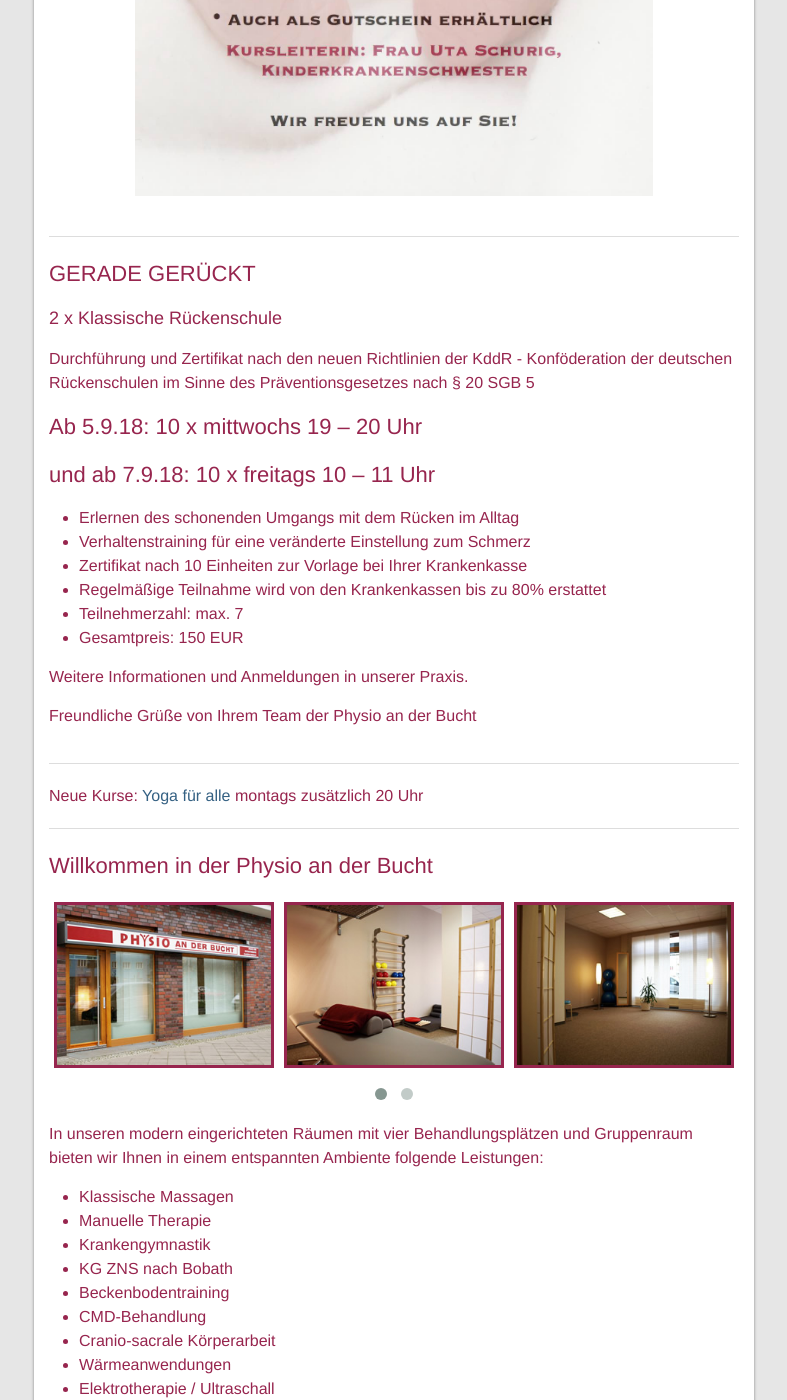
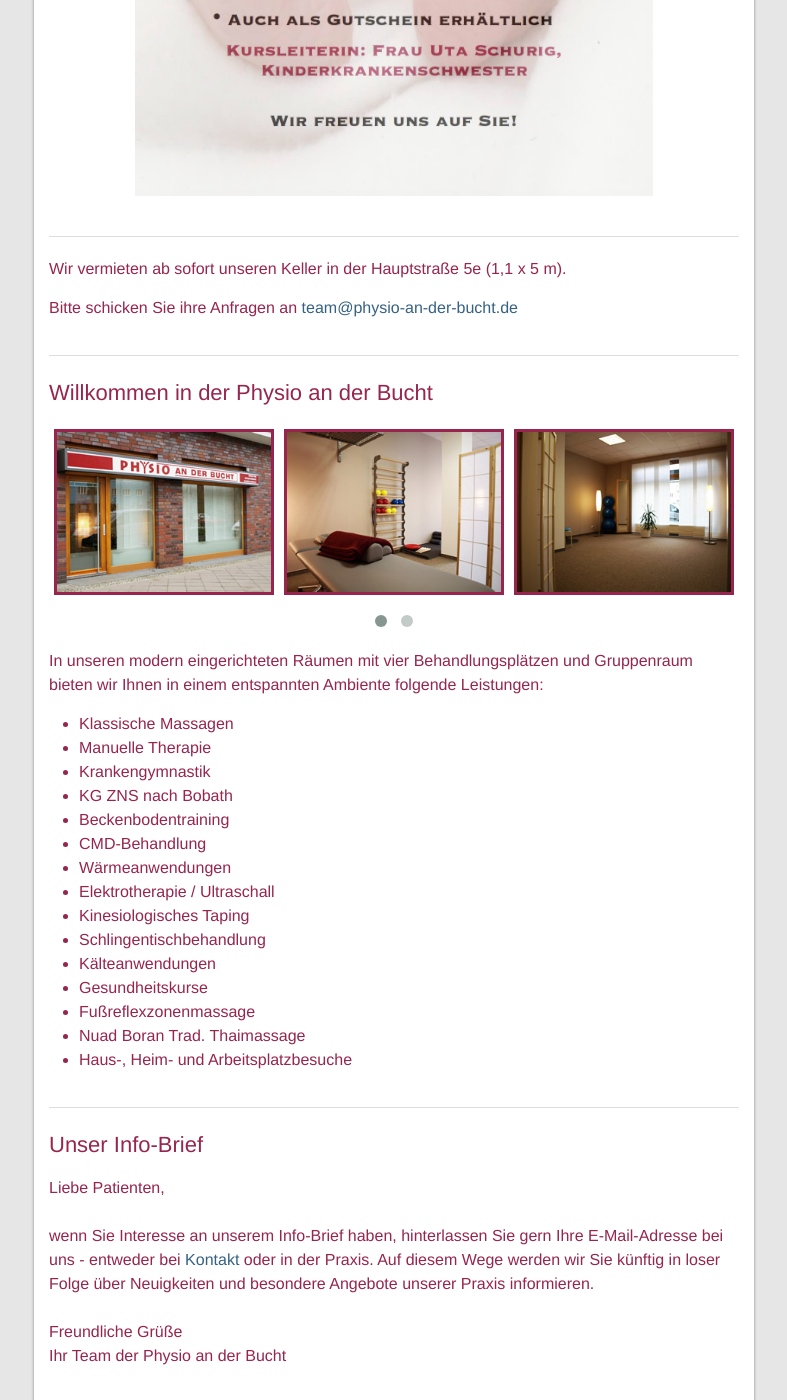
Before and after one commit to davidbasalla/physio_website_2, a Jekyll site: the page built from index.html, in a window 1280 px wide and 1400 px high, scrolled down 820 px. Shown: the whole window, without its empty margins (246-1033 px from the left). Built offline with Jekyll 4.4.1, drawn with Linux system fonts in a browser that asks for light colours.

Commit message:
Update content

```diff
--- a/_layouts/praxis.html
+++ b/_layouts/praxis.html
@@ -1,87 +1,62 @@
 ---
 layout: default
 ---
+
 <article class="post">
-
   <div class="wrapper">
-
     <div class="post-content">
-
       <div class="news">
         Wir suchen Verstärkung für unser Team.
         <a href="../jobs.html"> Hier erfahren Sie mehr </a>
       </div>
 
       <div class="news">
-        <img class="image-width-medium" alt="Baby Massage Werbung" src="{{ site.baseurl }}/assets/images/baby_massage_klein_v01.jpg">
+        <img
+          class="image-width-medium"
+          alt="Baby Massage Werbung"
+          src="{{ site.baseurl }}/assets/images/baby_massage_klein_v01.jpg"
+        />
       </div>
 
       <div class="news">
-        <h3>GERADE GERÜCKT</h3>
-        <h4>2 x Klassische Rückenschule</h4>
-
         <p>
-          Durchführung und Zertifikat nach den neuen Richtlinien der
-          KddR - Konföderation der deutschen Rückenschulen im Sinne
-          des Präventionsgesetzes nach § 20 SGB 5
+          Wir vermieten ab sofort unseren Keller in der Hauptstraße 5e (1,1 x 5
+          m).
         </p>
-
-        <h3>Ab 5.9.18: 10 x mittwochs 19 – 20 Uhr</h3>
-        <h3>und ab 7.9.18: 10 x freitags 10 – 11 Uhr</h3>
-
-        <ul>
-          <li>Erlernen des schonenden Umgangs mit dem Rücken im Alltag</li>
-          <li>Verhaltenstraining für eine veränderte Einstellung zum Schmerz</li>
-          <li>Zertifikat nach 10 Einheiten zur Vorlage bei Ihrer Krankenkasse</li>
-          <li>Regelmäßige Teilnahme wird von den Krankenkassen bis zu 80% erstattet</li>
-          <li>Teilnehmerzahl: max. 7</li>
-          <li>Gesamtpreis: 150 EUR</li>
-        </ul>
-
         <p>
-          Weitere Informationen und Anmeldungen in unserer Praxis.
-        </p>
-
-        <p>
-          Freundliche Grüße von
-          Ihrem Team der Physio an der Bucht
+          Bitte schicken Sie ihre Anfragen an
+          <a href="mailto:team@physio-an-der-bucht.de">
+            team@physio-an-der-bucht.de
+          </a>
         </p>
       </div>
 
-      <div class="news">
-        Neue Kurse:
-        <a href="../kurse#yoga-für-alle">Yoga für alle</a> montags zusätzlich 20 Uhr
-      </div>
-
-      <h3> Willkommen in der Physio an der Bucht </h3>
+      <h3>Willkommen in der Physio an der Bucht</h3>
 
       <div class="carousel">
         <div id="owl-example" class="owl-carousel">
           <div class="carousel-item">
-            <img alt="Praxix Foto 1" src="/assets/images/praxis05.jpg">
+            <img alt="Praxix Foto 1" src="/assets/images/praxis05.jpg" />
           </div>
           <div class="carousel-item">
-            <img alt="Praxix Foto 2" src="/assets/images/praxis01.jpg">
+            <img alt="Praxix Foto 2" src="/assets/images/praxis01.jpg" />
           </div>
           <div class="carousel-item">
-            <img alt="Praxix Foto 3" src="/assets/images/praxis02.jpg">
+            <img alt="Praxix Foto 3" src="/assets/images/praxis02.jpg" />
           </div>
           <div class="carousel-item">
-            <img alt="Praxix Foto 4" src="/assets/images/praxis03.jpg">
+            <img alt="Praxix Foto 4" src="/assets/images/praxis03.jpg" />
           </div>
           <div class="carousel-item">
-            <img alt="Praxix Foto 5" src="/assets/images/praxis04.jpg">
+            <img alt="Praxix Foto 5" src="/assets/images/praxis04.jpg" />
           </div>
           <div class="carousel-item">
-            <img alt="Praxix Foto 6" src="/assets/images/praxis06.jpg">
+            <img alt="Praxix Foto 6" src="/assets/images/praxis06.jpg" />
           </div>
         </div>
       </div>
 
       {{ content }}
-
     </div>
-
   </div>
-
 </article>
--- a/index.html
+++ b/index.html
@@ -18,7 +18,6 @@ order: 0
       <li>KG ZNS nach Bobath</li>
       <li>Beckenbodentraining</li>
       <li>CMD-Behandlung</li>
-      <li>Cranio-sacrale Körperarbeit</li>
       <li>Wärmeanwendungen</li>
       <li>Elektrotherapie / Ultraschall</li>
       <li>Kinesiologisches Taping</li>
```
Also changed, not shown: _data/courses.json (+27 -27 lines), _data/prices.json (+2 -21 lines), _layouts/prices.html (+20 -30 lines), kontakt.md (+3 -4 lines).
